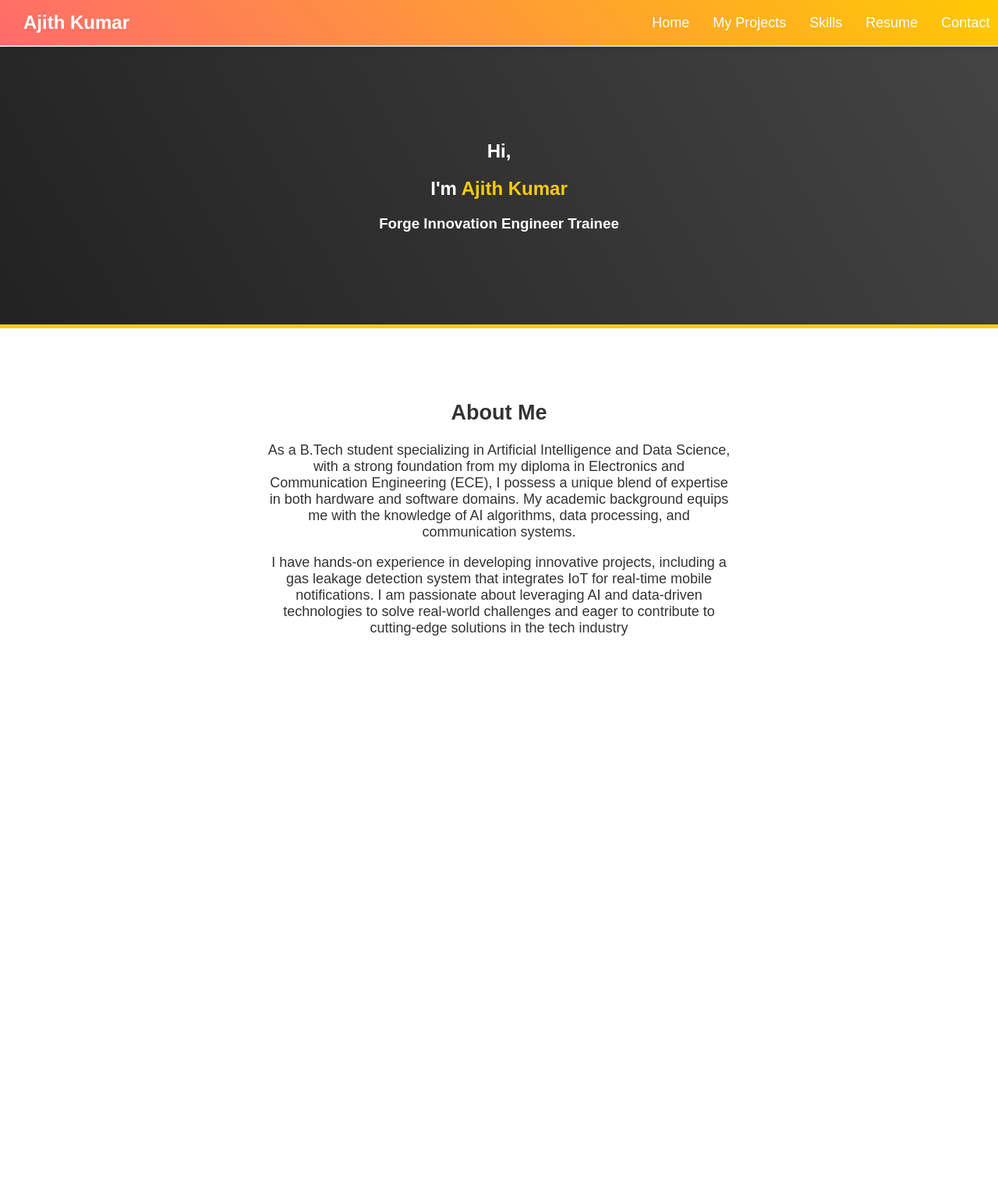
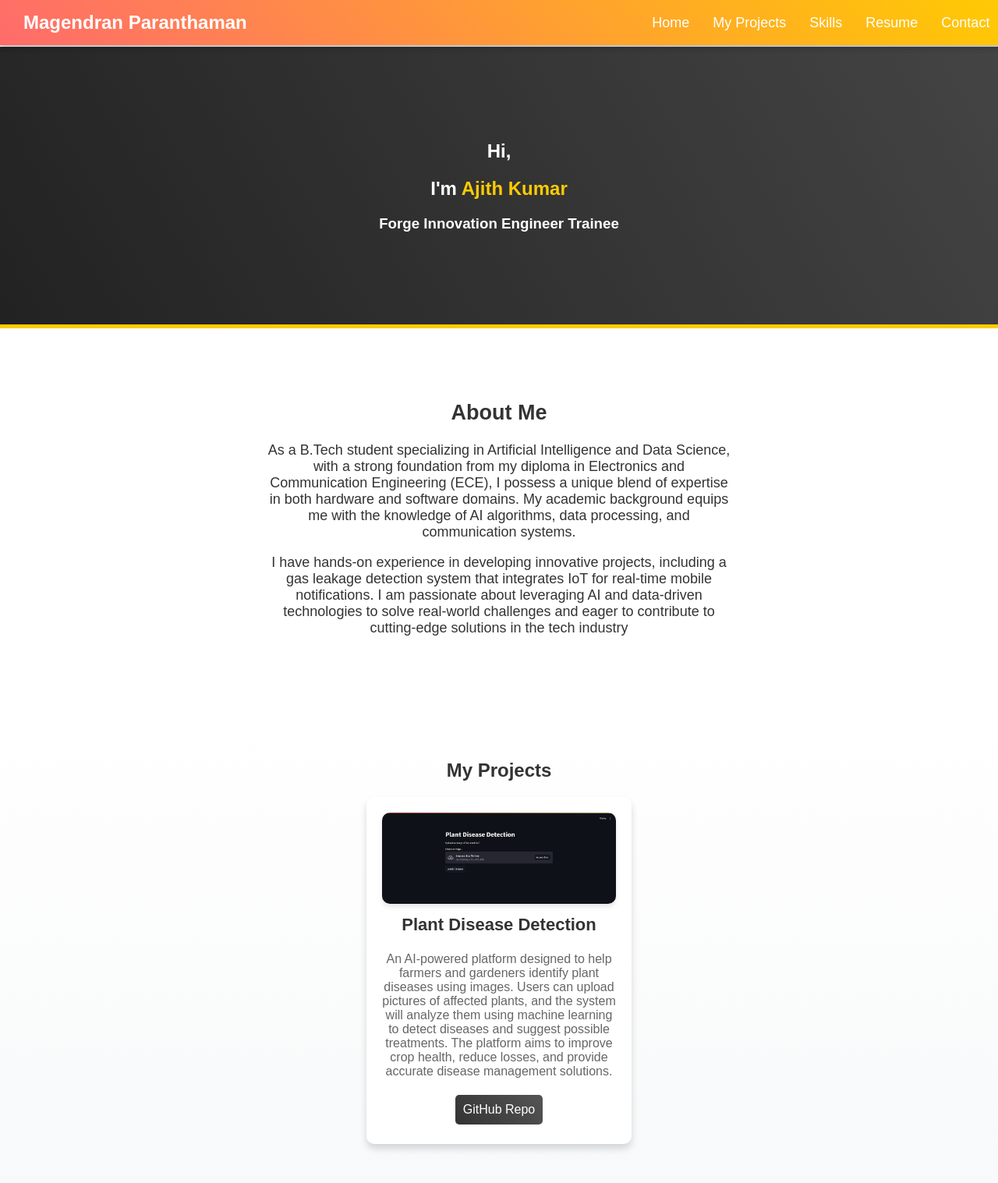
Before and after one commit to ajithkumar0987/portfolio, a plain HTML site: page index.html in a window 1280 px wide. Shown: the whole page at 78% size. Before the commit the page ends 904 px from the top, so only its background shows below. Drawn offline with Linux system fonts and the light colour scheme; files whose address does not match are found by name.

Commit message:
one page

```diff
--- a/index.html
+++ b/index.html
@@ -11,8 +11,8 @@
     <nav class="navbar">
         <div class="logo">Ajith Kumar</div>
         <ul class="nav-links">
-            <li><a href="C:\Users\AJITHKUMAR\Desktop\Portfolio\index.html">Home</a></li>
-            <li><a href="C:\Users\AJITHKUMAR\Desktop\Portfolio\myprojects.html">My Projects</a></li>
+            <li><a href="home">Home</a></li>
+            <li><a href="#projects">My Projects</a></li>
             <li><a href="#skills">Skills</a></li>
             <li><a href="#resume">Resume</a></li>
             <li><a href="#contact">Contact</a></li>
@@ -47,6 +47,53 @@
             </div>
         </div>
     </section>
+    <!DOCTYPE html>
+<html lang="en">
+<head>
+    <meta charset="UTF-8">
+    <meta name="viewport" content="width=device-width, initial-scale=1.0">
+    <title>My Projects</title>
+    <link rel="stylesheet" href="styles.css">
+</head>
+<body>
+
+    <nav class="navbar">
+        <div class="logo">Magendran Paranthaman</div>
+        <ul class="nav-links">
+            <li><a href="index.html">Home</a></li>
+            <li><a href="projects.html">My Projects</a></li>
+            <li><a href="#skills">Skills</a></li>
+            <li><a href="#resume">Resume</a></li>
+            <li><a href="#contact">Contact</a></li>
+        </ul>
+    </nav>
+
+    <section class="projects">
+        <h2>My Projects</h2>
+        <div class="project-list">
+
+
+            <div class="project">
+                <img src="C:\Users\AJITHKUMAR\Desktop\Portfolio\plant.png">
+                <h3> Plant Disease Detection</h3>
+                <p>
+                    An AI-powered platform designed to help farmers and gardeners identify plant diseases using images. Users can upload pictures of affected plants, and the system will analyze them using machine learning to detect diseases and suggest possible treatments. The platform aims to improve crop health, reduce losses, and provide accurate disease management solutions.
+                </p>
+                <div class="project-links">
+                    <a href="https://github.com/ajithkumar0987/plant_disease_detection" target="_blank">GitHub Repo</a>
+                </div>
+            </div>
+
+
+
+
+
+        </div>
+    </section>
 
 </body>
 </html>
+
+
+</body>
+</html>
```
Also changed, not shown: myprojects.html (deleted, +0 -64 lines).
